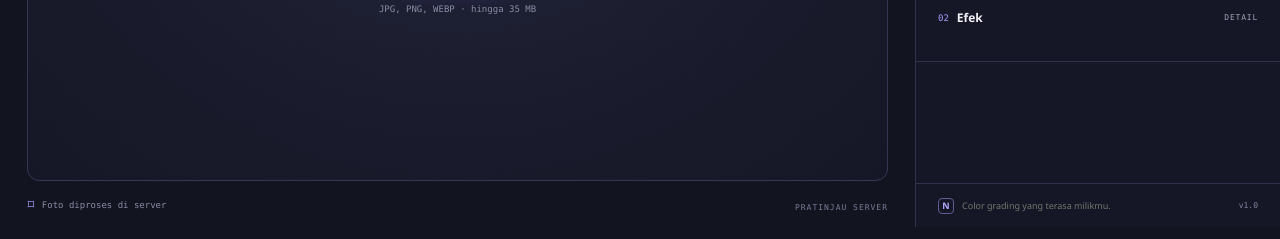
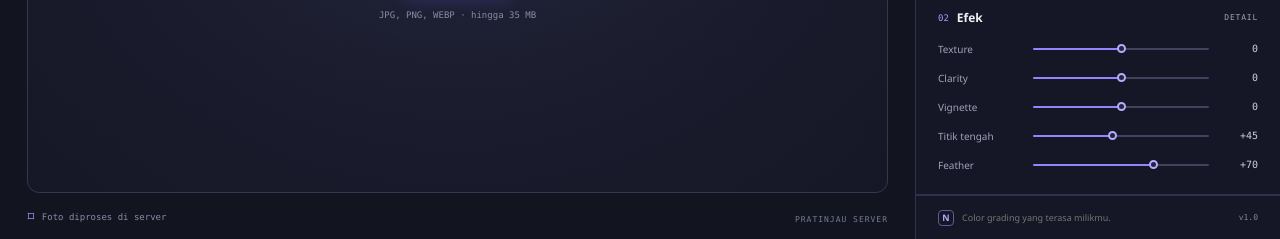
Before and after one commit to PutuNanda/NiDi-AutoColor, a website: page public/index.html in a window 1280 px wide. Shown: the part 573-812 px from the top of the page. Drawn offline with Linux system fonts and the light colour scheme.

Commit message:
v3
berfungsi tapi bug di canvas

```diff
--- a/public/index.html
+++ b/public/index.html
@@ -32,6 +32,7 @@
         </div>
         <div id="drop-zone" class="photo-stage">
           <img id="photo-preview" alt="Pratinjau foto yang telah diedit" hidden>
+          <div id="preview-loading" class="preview-loading" role="status" aria-live="polite" hidden><span class="loading-spinner" aria-hidden="true"></span><strong>Memproses foto di server…</strong><small>Tunggu sebentar untuk melihat pratinjau.</small></div>
           <div id="empty-state" class="empty-state">
             <div class="upload-illustration" aria-hidden="true"><span class="upload-glow"></span><span class="upload-frame"><span class="sun"></span><span class="mountain mountain-back"></span><span class="mountain mountain-front"></span></span><span class="upload-plus">＋</span></div>
             <p class="empty-eyebrow">RUANG KERJA KREATIF</p>
--- a/public/script.js
+++ b/public/script.js
@@ -49,6 +49,7 @@
   const exportButton = $('#export-button');
   const compareButton = $('#compare-button');
   const preview = $('#photo-preview');
+  const previewLoading = $('#preview-loading');
   const emptyState = $('#empty-state');
   const dropZone = $('#drop-zone');
   const dropOverlay = $('#drop-overlay');
@@ -88,7 +89,8 @@
   }
   function buildControls() {
     for (const [key, definitions] of Object.entries(controlDefinitions)) {
-      const target = $(`#${key}-controls`); target.replaceChildren();
+      const targetId = key === 'effects' ? 'effect-controls' : `${key}-controls`;
+      const target = $(`#${targetId}`); target.replaceChildren();
       for (const [name, label, min, max] of definitions) target.append(makeControl(name, label, min, max, name === 'temperature' ? '°' : ''));
     }
     const hslRoot = $('#hsl-controls'); hslRoot.replaceChildren();
@@ -215,10 +217,12 @@
       if (!response.ok) throw new Error((await response.json()).error || 'Pratinjau gagal dibuat.');
       const url = URL.createObjectURL(await response.blob());
       if (version !== renderNumber || activeId !== imageId || isComparing) { URL.revokeObjectURL(url); return; }
-      setPreviewUrl(url); setStatus('Pratinjau diperbarui');
+      setPreviewUrl(url); preview.hidden = false; previewLoading.hidden = true; setStatus('Pratinjau diperbarui');
     } catch (error) {
       if (error.name === 'AbortError') return;
-      setStatus('Gagal merender'); showToast(error.message);
+      setStatus('Gagal merender');
+      if (!previewUrl) { previewLoading.querySelector('strong').textContent = 'Pratinjau gagal dibuat. Coba impor ulang foto.'; previewLoading.hidden = false; }
+      showToast(error.message);
     }
   }
   async function loadOriginalPreview(activeId) {
@@ -231,7 +235,7 @@
     if (activeId !== imageId) { URL.revokeObjectURL(url); return; }
     if (originalUrl) URL.revokeObjectURL(originalUrl);
     originalUrl = url;
-    if (isComparing) preview.src = originalUrl;
+    if (isComparing) { preview.src = originalUrl; preview.hidden = false; previewLoading.hidden = true; }
   }
   async function importFile(file) {
     if (!file) return;
@@ -248,7 +252,8 @@
       if (previewUrl) URL.revokeObjectURL(previewUrl); if (originalUrl) URL.revokeObjectURL(originalUrl);
       previewUrl = ''; originalUrl = ''; imageId = result.imageId; currentFileName = file.name; state = freshState(); isComparing = false;
       $('#photo-name').textContent = file.name; $('#photo-dimensions').textContent = `${result.width.toLocaleString('id-ID')} × ${result.height.toLocaleString('id-ID')}`;
-      emptyState.hidden = true; preview.hidden = false; exportButton.disabled = false; compareButton.disabled = false; $('#reset-button').disabled = false;
+      emptyState.hidden = true; preview.hidden = true; previewLoading.querySelector('strong').textContent = 'Memproses foto di server…'; previewLoading.hidden = false;
+      exportButton.disabled = false; compareButton.disabled = false; $('#reset-button').disabled = false;
       buildControls(); setStatus('Foto tersimpan di server');
       void loadOriginalPreview(imageId).catch(error => showToast(error.message));
       queuePreview(0);
@@ -278,7 +283,7 @@
     isComparing = active; compareButton.classList.toggle('is-active', active);
     if (active) {
       clearTimeout(debounceTimer); if (previewController) previewController.abort();
-      if (originalUrl) { preview.src = originalUrl; setStatus('Foto asli'); }
+      if (originalUrl) { preview.src = originalUrl; preview.hidden = false; previewLoading.hidden = true; setStatus('Foto asli'); }
       else { setStatus('Memuat foto asli…', true); void loadOriginalPreview(imageId).catch(error => showToast(error.message)); }
     } else { setStatus('Memulihkan pratinjau…', true); queuePreview(0); }
   }
--- a/public/soft-theme.css
+++ b/public/soft-theme.css
@@ -20,6 +20,38 @@ body, .workspace { background: #121420; color: #f0f0f5; }
   opacity: .13;
   background-image: linear-gradient(#8b8eaa20 1px, transparent 1px), linear-gradient(90deg, #8b8eaa20 1px, transparent 1px);
 }
+#photo-preview {
+  width: 100%;
+  height: 100%;
+  max-width: 100%;
+  max-height: 100%;
+  object-fit: contain;
+}
+.preview-loading {
+  position: absolute;
+  inset: 0;
+  z-index: 2;
+  display: flex;
+  align-items: center;
+  justify-content: center;
+  flex-direction: column;
+  gap: 9px;
+  color: #d4d1eb;
+  text-align: center;
+}
+.preview-loading[hidden] { display: none; }
+.preview-loading strong { font-size: 13px; font-weight: 600; }
+.preview-loading small { color: #9699b1; font-size: 11px; }
+.loading-spinner {
+  width: 27px;
+  height: 27px;
+  margin-bottom: 4px;
+  border: 2px solid #41435e;
+  border-top-color: #a99aff;
+  border-radius: 50%;
+  animation: preview-spin .8s linear infinite;
+}
+@keyframes preview-spin { to { transform: rotate(360deg); } }
 .brand-mark i { background: linear-gradient(135deg, #7b61ff, #b06ab3); }
 .status-light, .meta-dot { background: #a99aff; box-shadow: 0 0 11px #9584ff55; }
 .meta-dot { background: #767a98; box-shadow: none; }
```
